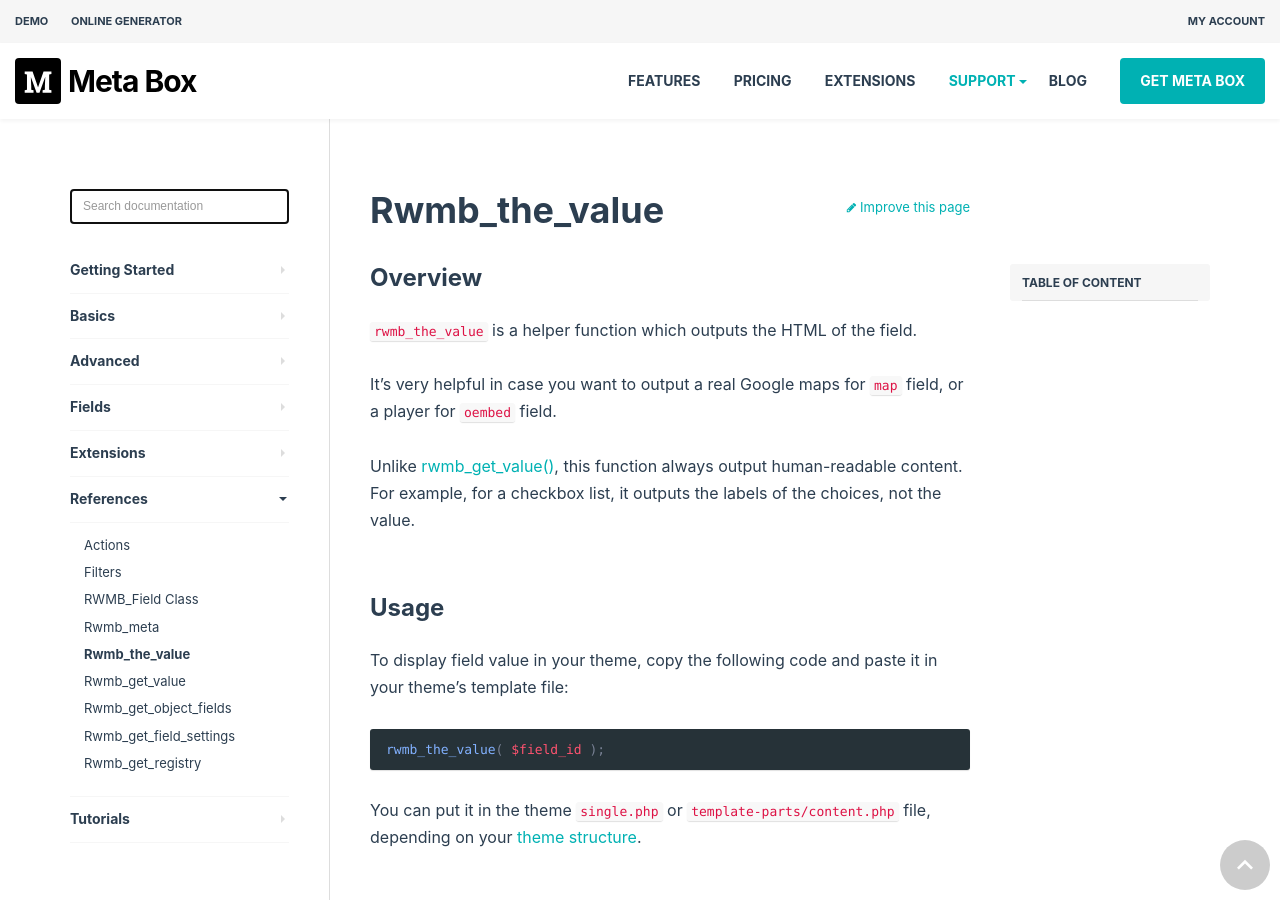
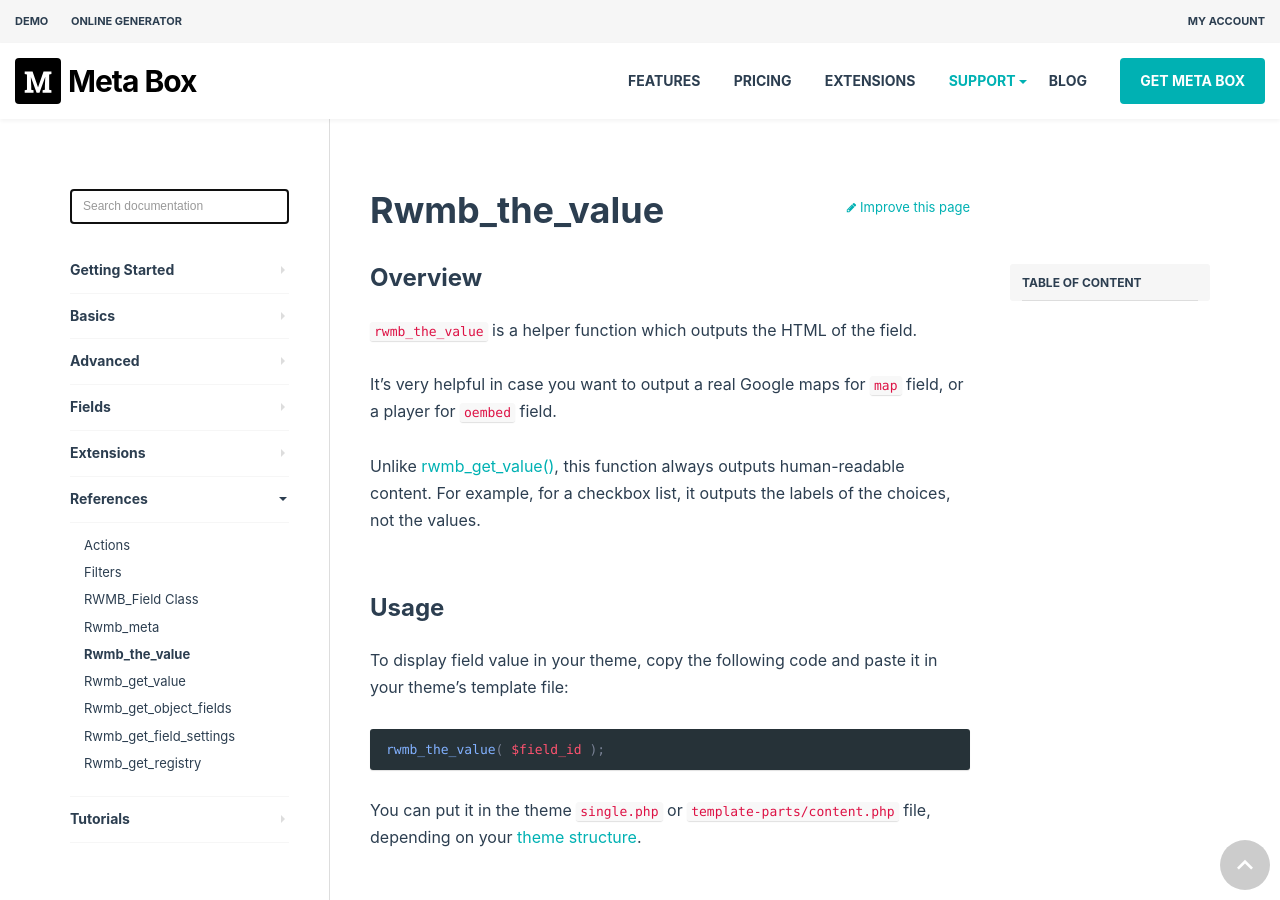
Before and after one commit to wpmetabox/docs, a Jekyll site: the page built from _docs/rwmb-the-value.md, in a window 1280 px wide and 900 px high. Built offline with Jekyll 4.4.1, drawn with Linux system fonts in a browser that asks for light colours; comment, search, counter and statistics services are not loaded.

Commit message:
Update rwmb-the-value.md

```diff
--- a/_docs/rwmb-the-value.md
+++ b/_docs/rwmb-the-value.md
@@ -8,7 +8,7 @@
 
 It's very helpful in case you want to output a real Google maps for `map` field, or a player for `oembed` field.
 
-Unlike [rwmb_get_value()](/rwmb-get-value/), this function always output human-readable content. For example, for a checkbox list, it outputs the labels of the choices, not the value.
+Unlike [rwmb_get_value()](/rwmb-get-value/), this function always outputs human-readable content. For example, for a checkbox list, it outputs the labels of the choices, not the values.
 
 ## Usage
 
```
